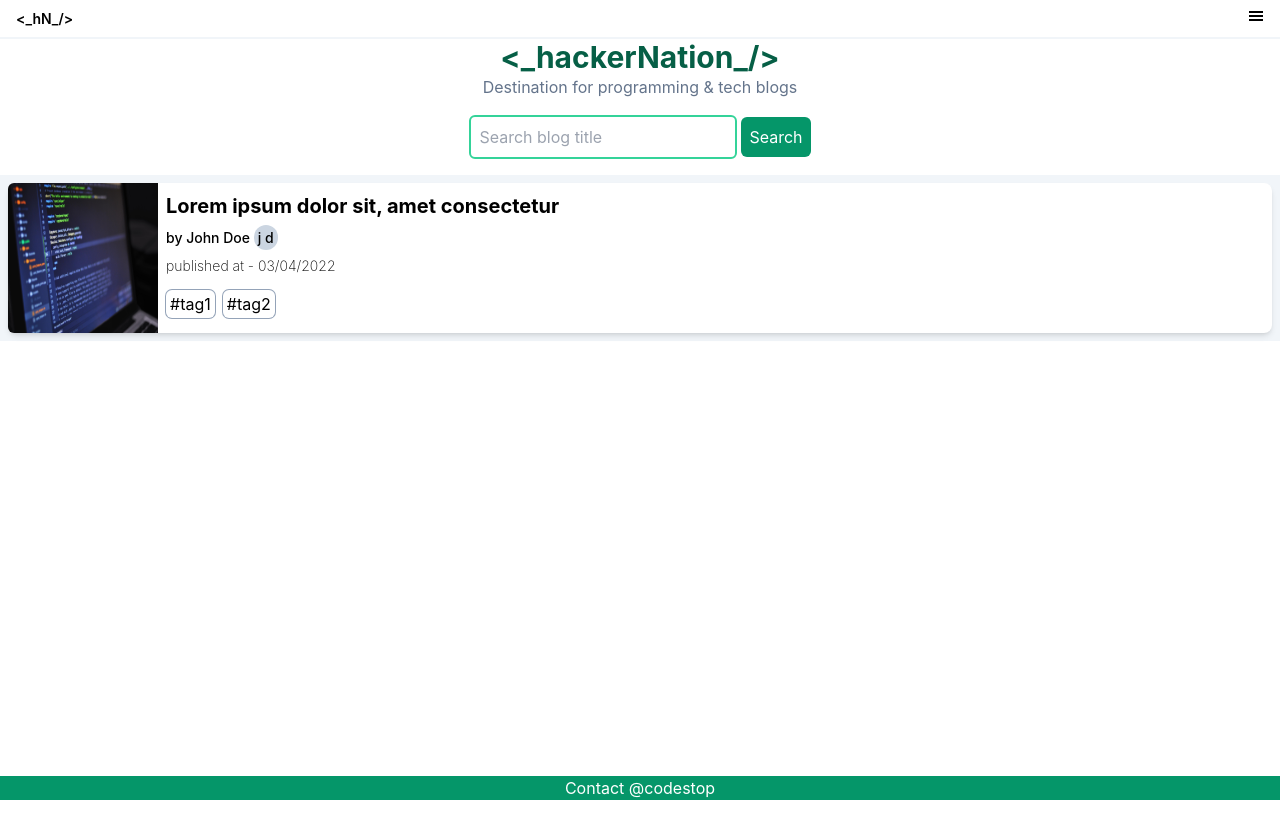
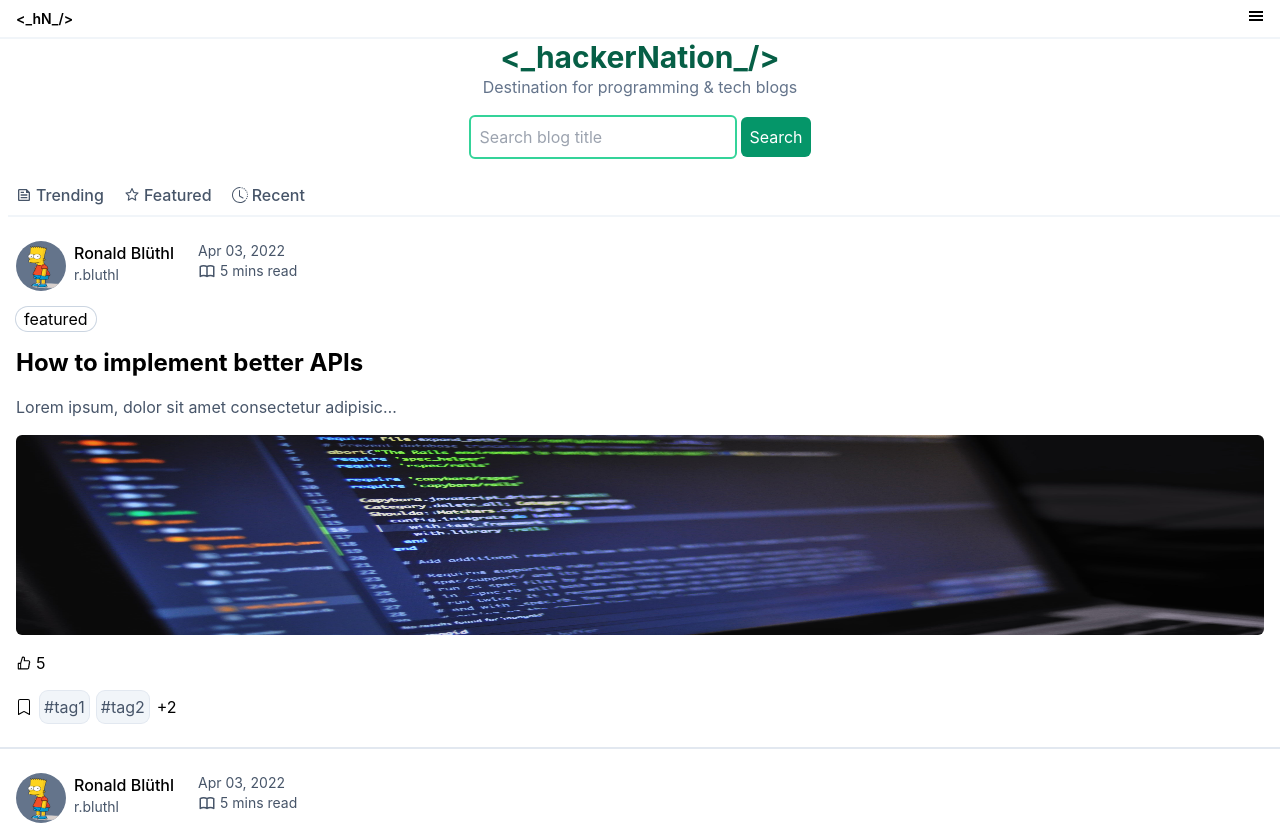
Before and after one commit to dora610/hacker-nation-front, a Next.js app: page / in a window 1280 px wide. Shown: the top 825 px of the page. Before the commit the page ends 800 px from the top, so only its background shows below. Built offline with nearby package versions, Linux system fonts and the light colour scheme.

Commit message:
homepage ui chage

```diff
--- /dev/null
+++ b/components/Card.tsx
@@ -0,0 +1,64 @@
+import Image from 'next/image';
+import Link from 'next/link';
+import React from 'react';
+import {AiOutlineLike} from 'react-icons/ai'
+import {BsBookmark} from 'react-icons/bs'
+import {HiOutlineBookOpen} from 'react-icons/hi'
+
+const Card = () => {
+  return (
+    <div className='flex flex-col gap-4 hover:bg-slate-50 px-4 py-6 bg-white'>
+      <div className='flex gap-2'>
+        <Image
+          src={'/profile.png'}
+          alt='Ronald Blüthl'
+          width={50}
+          height={50}
+          className='rounded-full bg-slate-500'
+        />
+        <div>
+          <h3 className='font-medium'>Ronald Blüthl</h3>
+          <h5 className='text-slate-600 text-sm'>r.bluthl</h5>
+        </div>
+        <div className='text-sm text-slate-600 ml-4'>
+          <p> Apr 03, 2022</p>
+          <div className='icon-text-inline'> <HiOutlineBookOpen className='text-lg font-light'/><span>5 mins read</span></div>
+        </div>
+      </div>
+
+      <div className='flex gap-2'>
+          <div className='ring-1 ring-slate-300 px-2 rounded-2xl'>featured</div>
+      </div>
+
+      <h2 className='text-2xl font-bold'>How to implement better APIs</h2>
+      <h6 className='overflow-x-hidden whitespace-nowrap text-ellipsis w-96 text-slate-600'>
+        Lorem ipsum, dolor sit amet consectetur adipisicing elit. Adipisci,
+        maiores!
+      </h6>
+      <Image
+        src={'/blog.jpg'}
+        width={100}
+        height={200}
+        // layout='responsive'
+        alt='blog post'
+        className='rounded-md'
+      />
+
+      <div className='flex gap-2'>
+          <span className='icon-text-inline'><AiOutlineLike/> <span> 5</span></span>
+      </div>
+
+      <div className='flex items-center gap-2'>
+         <button><BsBookmark/></button>
+         <span className='bg-slate-100 p-1 rounded-lg ring-1 ring-slate-200 text-slate-600 hover:bg-slate-200 hover:text-blue-600'>#tag1</span>
+         <span className='bg-slate-100 p-1 rounded-lg ring-1 ring-slate-200 text-slate-600 hover:bg-slate-200 hover:text-blue-600'>#tag2</span>
+
+         <span>+2</span>
+      </div>
+
+
+    </div>
+  );
+};
+
+export default Card;
--- a/components/Footer.tsx
+++ b/components/Footer.tsx
@@ -2,7 +2,7 @@ import React from 'react'
 
 function Footer() {
   return (
-    <div className='text-white text-center bg-emerald-600'>Contact @codestop
+    <div className='text-slate-400 p-2 text-center border-t-2 border-slate-100'>Contact @codestop
 </div>
   )
 }
--- a/components/Layout.tsx
+++ b/components/Layout.tsx
@@ -7,7 +7,7 @@ function Layout({ children }: { children: any }) {
   return (
     <div className='min-h-screen grid grid-rows-[auto_1fr_auto]'>
       <Head>
-        <title>Codestop</title>
+        <title>hackerNation</title>
         <meta name="description" content="Generated by create next app" />
         <link rel="icon" href="/favicon.ico" />
       </Head>
--- a/pages/index.tsx
+++ b/pages/index.tsx
@@ -1,6 +1,10 @@
 import type { NextPage } from 'next';
 import Image from 'next/image';
 import Link from 'next/link';
+import Card from '../components/Card';
+import { MdOutlineFeed } from 'react-icons/md';
+import { AiOutlineStar } from 'react-icons/ai';
+import { BsClockHistory } from 'react-icons/bs';
 
 const Home: NextPage = () => {
   return (
@@ -26,52 +30,22 @@ const Home: NextPage = () => {
         <button className='btn-primary'>Search</button>
       </div>
 
+      <div className='flex gap-5 text-slate-600 font-medium ml-2 border-b-2 border-slate-100 p-2'>
+        <div className='icon-text-inline'>
+          <MdOutlineFeed /> <h3>Trending</h3>
+        </div>
+        <div className='icon-text-inline'>
+          <AiOutlineStar /> <h3>Featured</h3>
+        </div>
+        <div className='icon-text-inline'>
+          <BsClockHistory /> <h3>Recent</h3>
+        </div>
+      </div>
+
       {/* trending blogs */}
-      <div className='bg-slate-100 p-2'>
-        <Link href={'/blog/1'}>
-        <a>
-        <div className='card bg-white rounded-lg shadow-md hover:shadow-lg grid grid-cols-[auto_1fr] gap-2 items-center'>
-          <Image
-            src={'/blog.jpg'}
-            width={150}
-            height={150}
-            alt='title'
-            className='rounded-tl-md rounded-bl-md'
-          />
-          <div className='flex flex-col gap-2'>
-            <h2 className='text-xl font-bold'>
-              Lorem ipsum dolor sit, amet consectetur
-            </h2>
-            <h3 className='text-sm font-medium'>
-              by John Doe{' '}
-              <span className='w-1 h-1 p-1 bg-slate-300 rounded-full'>j d</span>
-            </h3>
-            <h6 className='text-sm font-extralight'>
-              published at - 03/04/2022
-            </h6>
-
-            <div className='flex gap-2 flex-wrap self-start my-2'>
-              <Link href={`/tag/tag1`}>
-                <a>
-                  <span className='ring-1 ring-slate-400 p-1 rounded-md'>
-                    #tag1
-                  </span>
-                </a>
-              </Link>
-              <Link href={`/tag/tag1`}>
-                <a>
-                  <span className='ring-1 ring-slate-400 p-1 rounded-md'>
-                    #tag2
-                  </span>
-                </a>
-              </Link>
-            </div>
-
-            {/* <button className='btn-small w-1/2 mx-auto'>Read more</button> */}
-          </div>
-        </div>
-        </a>
-        </Link>
+      <div className='space-y-0.5 bg-slate-200'>
+        <Card />
+        <Card />
       </div>
     </main>
   );
--- /dev/null
+++ b/pages/tags/[slug].tsx
@@ -0,0 +1,12 @@
+import { useRouter } from 'next/router'
+import React from 'react'
+
+function TagDeatils() {
+    const router = useRouter()
+    const tag = router.query.slug || ''
+  return (
+    <div>TagDeatils - {tag}</div>
+  )
+}
+
+export default TagDeatils
--- a/styles/globals.css
+++ b/styles/globals.css
@@ -15,6 +15,9 @@
     .btn-small{
         @apply bg-emerald-500 px-2 py-1 text-white text-sm hover:bg-emerald-600 active:bg-emerald-700 rounded-md
     }
+    .icon-text-inline{
+        @apply flex items-center gap-1
+    }
 }
 
 html,
```
Also changed, not shown: public/profile.png (added).
